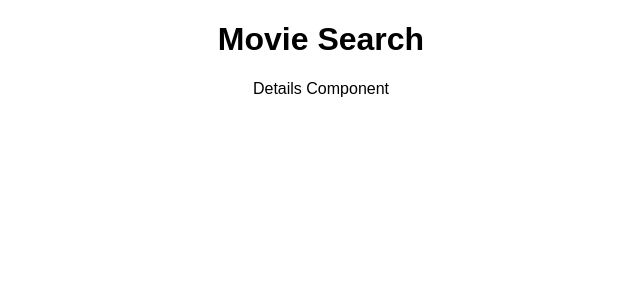
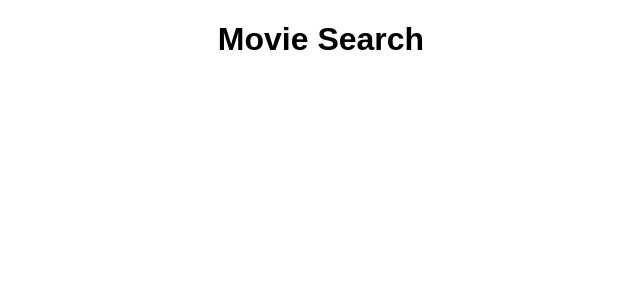
Before and after one commit to cmdornfeld/movie-sagas, a React (Create React App) app: page /details in a window 1280 px wide. Shown: the top 300 px of the page, without its empty margins (319-959 px from the left). Built offline with nearby package versions, Linux system fonts and the light colour scheme.

Commit message:
updated Details component (reduxState and movie info)

```diff
--- a/src/components/Details/Details.js
+++ b/src/components/Details/Details.js
@@ -1,13 +1,28 @@
 import React, { Component } from 'react';
+import {connect} from 'react-redux';
 
 class Details extends Component {
-    render() {
-      return (
+
+
+
+  render() {
+    return (
         <>
-            <p>Details Component</p>
+          {this.props.reduxState.detailsReducer.map((movie, i) => {
+            return (
+              <div key={i}>
+                <h3>{movie.title}</h3>
+                <p>{movie.description}</p>
+              </div>
+            )
+          })}
         </>
-      );
-    }
+    );
   }
+}
 
-  export default Details;
+const putReduxStateOnProps = (reduxState)=>({
+    reduxState
+});
+
+export default connect(putReduxStateOnProps)(Details);
```
